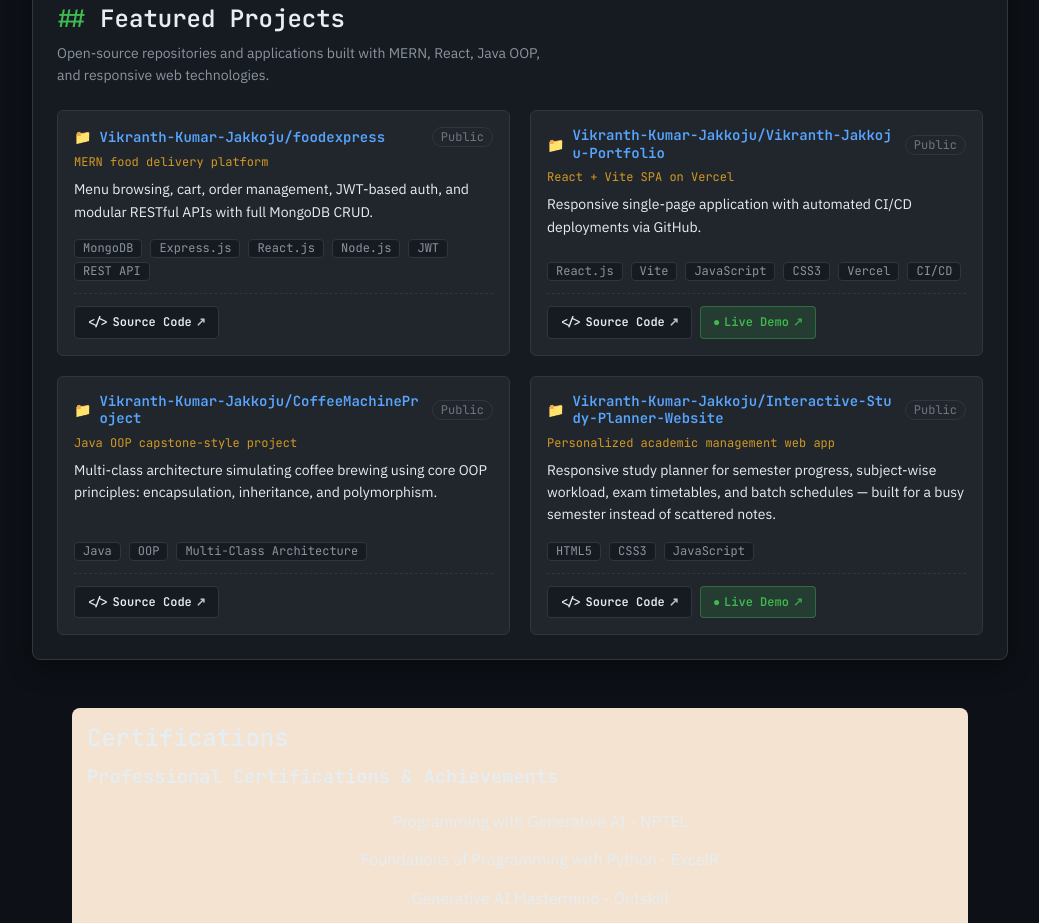
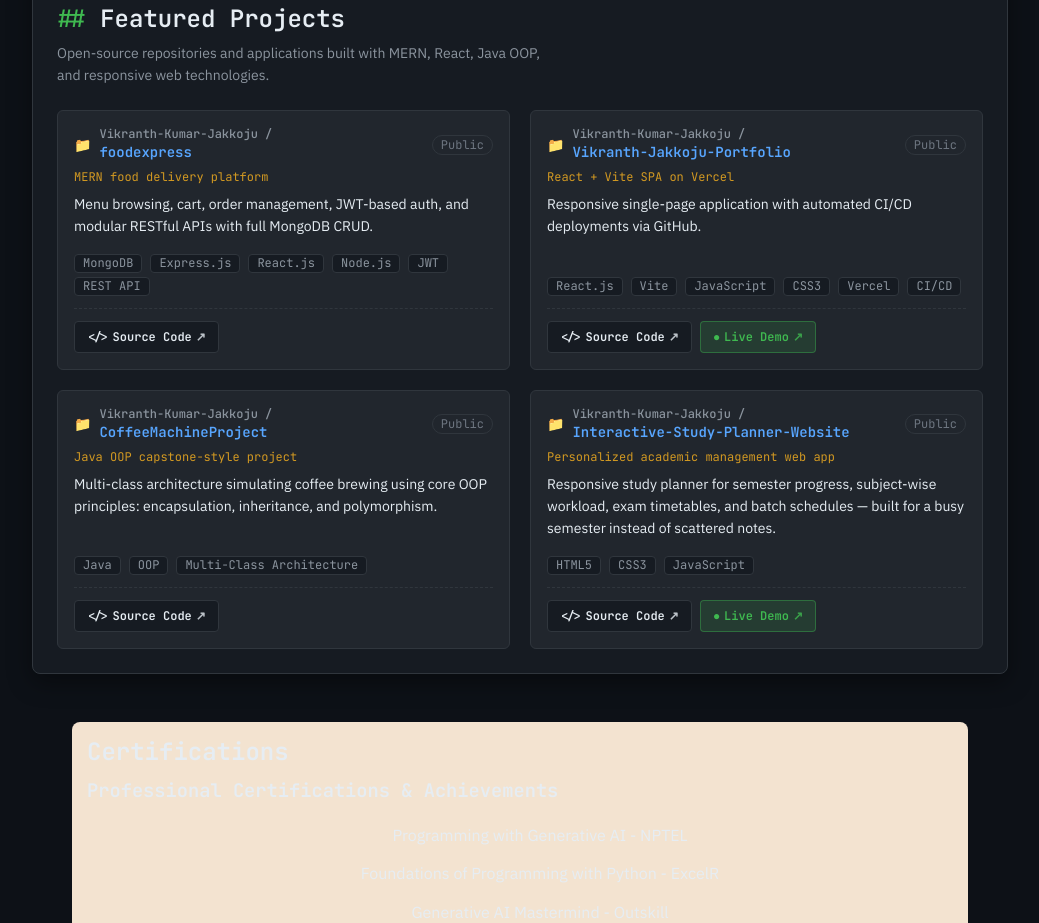
Before and after one commit to Vikranth-Kumar-Jakkoju/Vikranth-Jakkoju-Portfolio, a React (Vite) app: page / in a window 1280 px wide. Shown: the part 3600-4523 px from the top of the page, without its empty margins (240-1279 px from the left). Built offline with nearby package versions, Linux system fonts and the light colour scheme.

Commit message:
Format project card repo names with separate owner line and clean wrapping

```diff
--- a/src/projects/Projects.css
+++ b/src/projects/Projects.css
@@ -190,14 +190,32 @@
 }
 
 .project-card__repo-link {
+  display: flex;
+  flex-direction: column;
+  gap: 2px;
   color: var(--color-info);
   text-decoration: none;
   overflow-wrap: anywhere;
-  word-break: break-all;
+  word-break: normal;
   transition: color var(--transition-fast);
 }
 
-.project-card__repo-link:hover {
+.project-card__repo-owner {
+  font-size: var(--text-xs);
+  color: var(--color-text-muted);
+  font-weight: 500;
+  line-height: var(--leading-tight);
+}
+
+.project-card__repo-name {
+  font-size: var(--text-sm);
+  font-weight: 700;
+  color: var(--color-info);
+  line-height: var(--leading-tight);
+  transition: color var(--transition-fast);
+}
+
+.project-card__repo-link:hover .project-card__repo-name {
   color: var(--color-accent);
   text-decoration: underline;
 }
--- a/src/projects/Projects.jsx
+++ b/src/projects/Projects.jsx
@@ -45,10 +45,13 @@ function Projects() {
         {/* Project Cards Grid (Single-col mobile, 2-col wide screens) */}
         <div className="projects__grid">
           {projects.map((project) => {
-            const repoDisplay =
+            const fullRepo =
               project.repoFullName ||
               project.repoUrl?.replace("https://github.com/", "") ||
               `Vikranth-Kumar-Jakkoju/${project.name}`;
+            const [owner, repoName] = fullRepo.includes("/")
+              ? fullRepo.split("/")
+              : ["Vikranth-Kumar-Jakkoju", project.name];
 
             return (
               <article
@@ -56,7 +59,7 @@ function Projects() {
                 className="project-card"
                 aria-labelledby={`project-title-${project.id}`}
               >
-                {/* Repo Card Header: Folder icon + Repo as owner/name + Public badge */}
+                {/* Repo Card Header: Folder icon + Repo as owner / name + Public badge */}
                 <div className="project-card__header">
                   <span className="project-card__icon" aria-hidden="true">
                     📁
@@ -70,9 +73,14 @@ function Projects() {
                       target="_blank"
                       rel="noopener noreferrer"
                       className="project-card__repo-link"
-                      aria-label={`${project.name} repository: ${repoDisplay} (opens in a new tab)`}
+                      aria-label={`${project.name} repository: ${fullRepo} (opens in a new tab)`}
                     >
-                      {repoDisplay}
+                      <span className="project-card__repo-owner">
+                        {owner} /
+                      </span>
+                      <span className="project-card__repo-name">
+                        {repoName}
+                      </span>
                     </a>
                   </h3>
                   <span className="project-card__visibility" aria-hidden="true">
```
